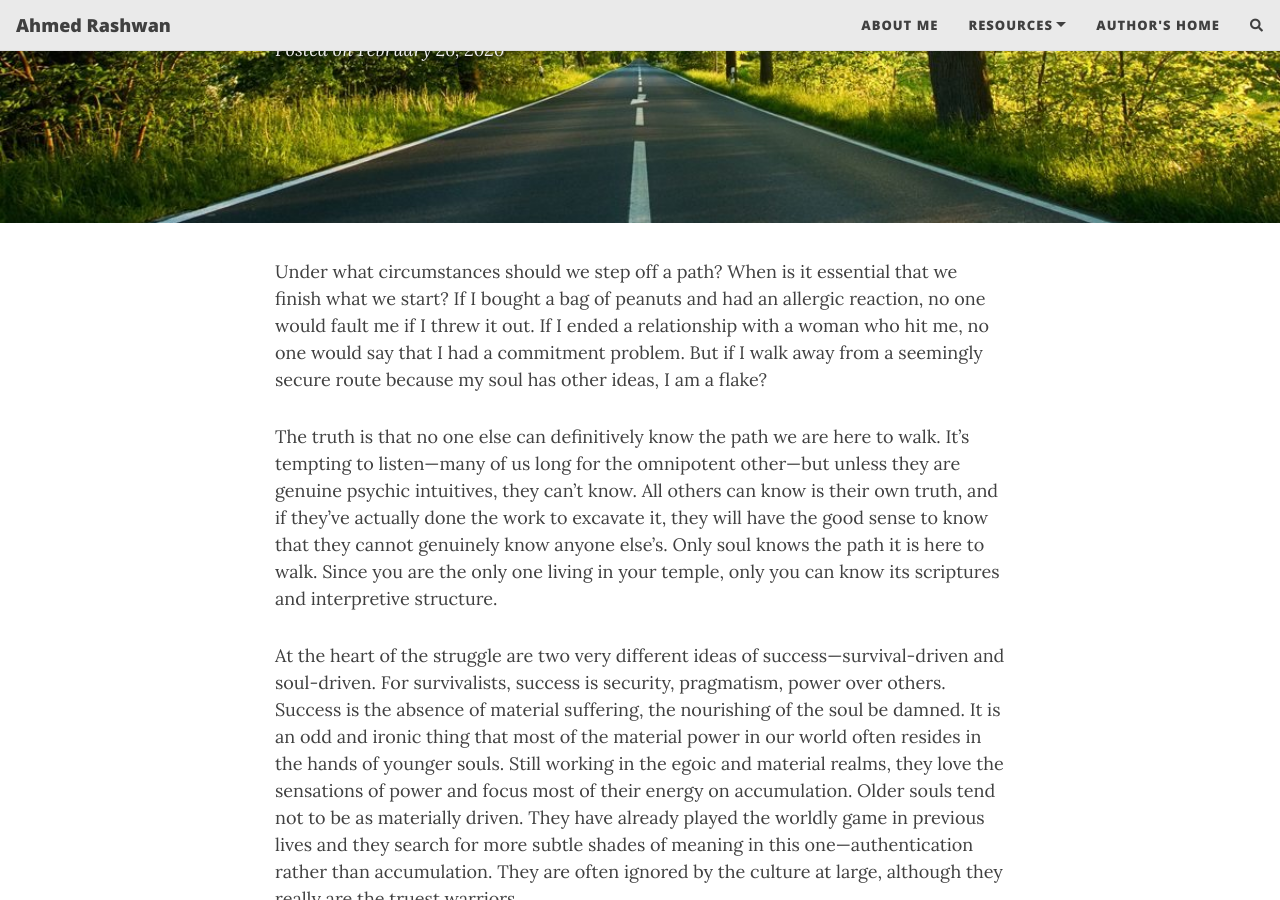
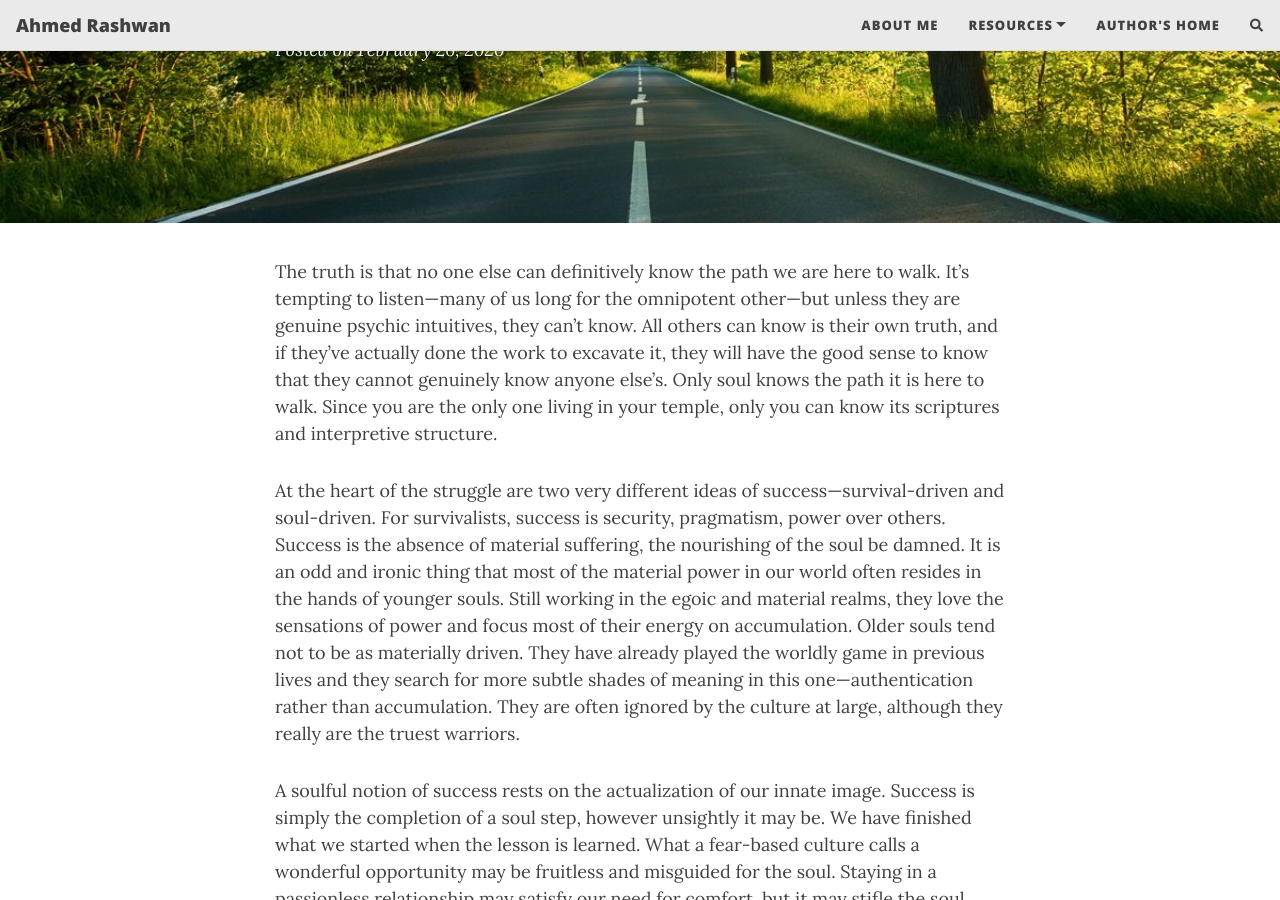
Before and after one commit to AhmedRashwanASU/NewGitHubPage, a Jekyll site: the page built from _posts/2020-02-26-flake-it-till-you-make-it.md, in a window 1280 px wide and 900 px high, scrolled down 320 px. Built offline with Jekyll 4.4.1, drawn with Linux system fonts in a browser that asks for light colours; nearby versions of some CDN libraries; comment, search, counter and statistics services are not loaded.

Commit message:
Update 2020-02-26-flake-it-till-you-make-it.md

```diff
--- a/_posts/2020-02-26-flake-it-till-you-make-it.md
+++ b/_posts/2020-02-26-flake-it-till-you-make-it.md
@@ -8,8 +8,6 @@
 tags: [books, test]
 ---
 
-Under what circumstances should we step off a path? When is it essential that we finish what we start? If I bought a bag of peanuts and had an allergic reaction, no one would fault me if I threw it out. If I ended a relationship with a woman who hit me, no one would say that I had a commitment problem. But if I walk away from a seemingly secure route because my soul has other ideas, I am a flake?
-
 The truth is that no one else can definitively know the path we are here to walk. It’s tempting to listen—many of us long for the omnipotent other—but unless they are genuine psychic intuitives, they can’t know. All others can know is their own truth, and if they’ve actually done the work to excavate it, they will have the good sense to know that they cannot genuinely know anyone else’s. Only soul knows the path it is here to walk. Since you are the only one living in your temple, only you can know its scriptures and interpretive structure.
 
 At the heart of the struggle are two very different ideas of success—survival-driven and soul-driven. For survivalists, success is security, pragmatism, power over others. Success is the absence of material suffering, the nourishing of the soul be damned. It is an odd and ironic thing that most of the material power in our world often resides in the hands of younger souls. Still working in the egoic and material realms, they love the sensations of power and focus most of their energy on accumulation. Older souls tend not to be as materially driven. They have already played the worldly game in previous lives and they search for more subtle shades of meaning in this one—authentication rather than accumulation. They are often ignored by the culture at large, although they really are the truest warriors.
```
